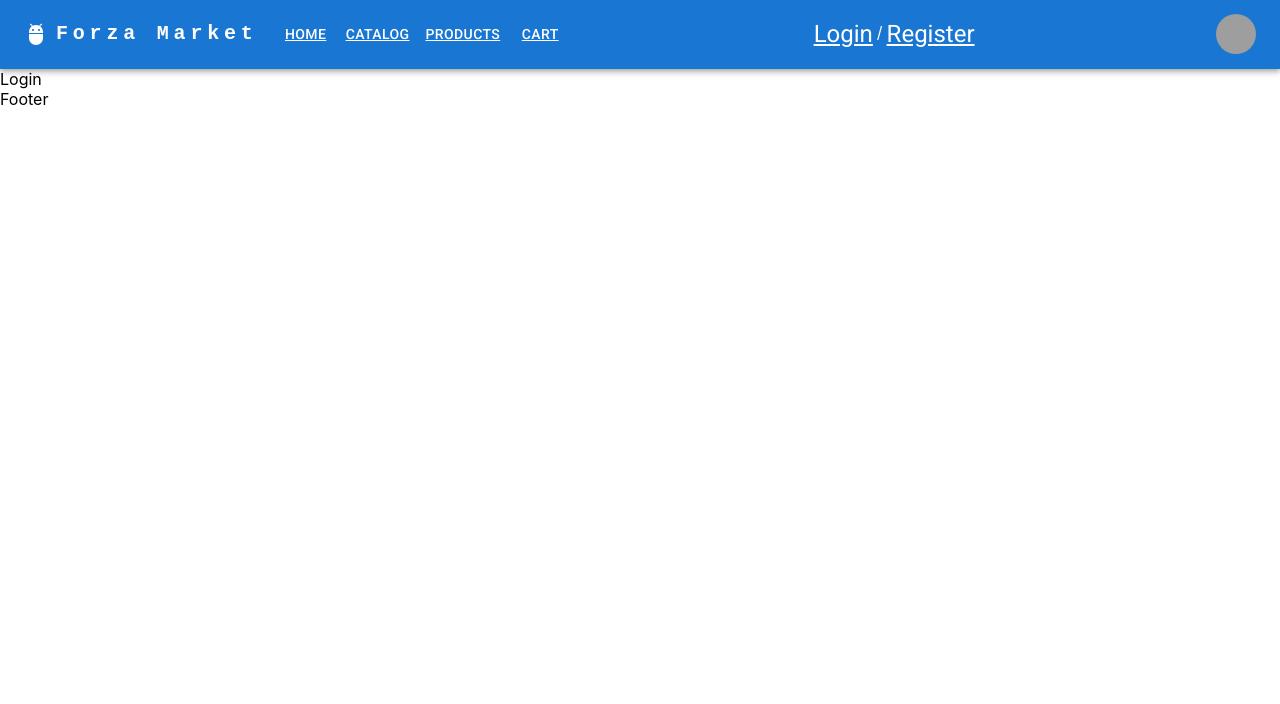
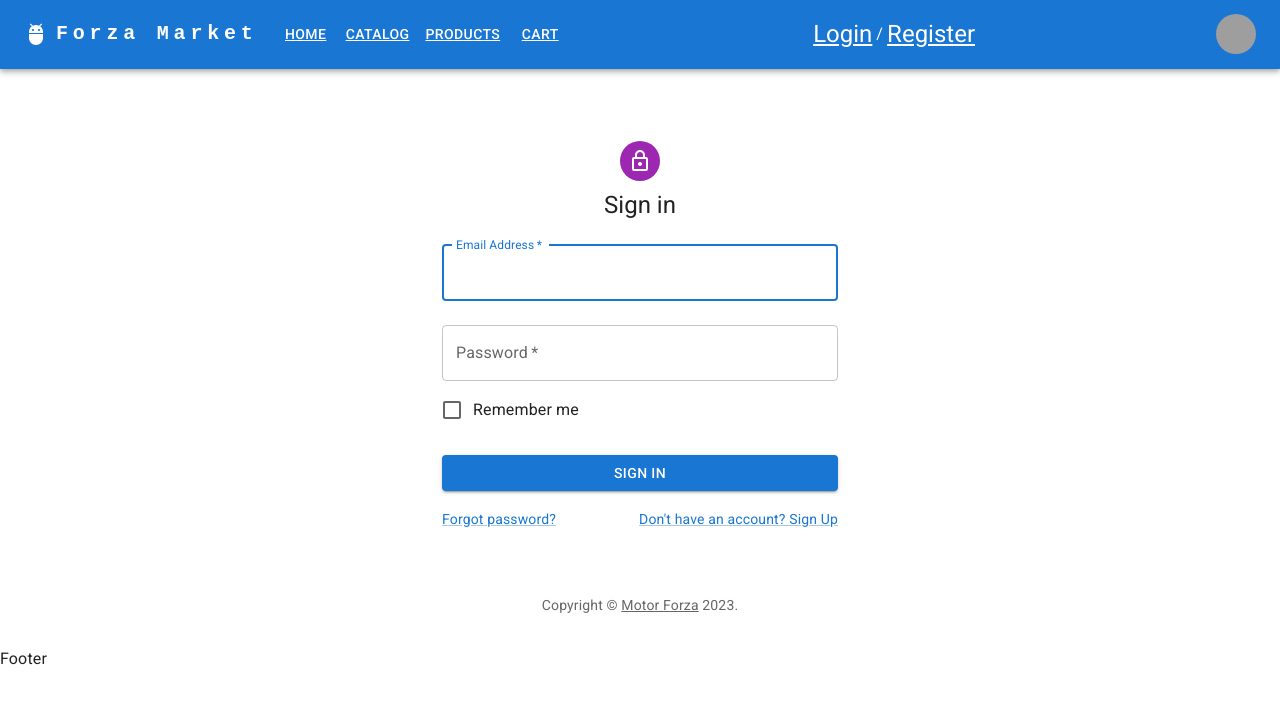
Before and after one commit to feridHelali/forza-moto, a React (Vite) app in the folder app/: page /login in a window 1280 px wide. Shown: the top 704 px of the page. Built offline with nearby package versions, Linux system fonts and the light colour scheme; grey boxes are pictures that could not be loaded.

Commit message:
scaffold login and register form

```diff
--- a/app/src/components/user/Login.jsx
+++ b/app/src/components/user/Login.jsx
@@ -1,10 +1,111 @@
+import Avatar from '@mui/material/Avatar';
+import Button from '@mui/material/Button';
+import CssBaseline from '@mui/material/CssBaseline';
+import TextField from '@mui/material/TextField';
+import FormControlLabel from '@mui/material/FormControlLabel';
+import Checkbox from '@mui/material/Checkbox';
+import Link from '@mui/material/Link';
+import Grid from '@mui/material/Grid';
+import Box from '@mui/material/Box';
+import LockOutlinedIcon from '@mui/icons-material/LockOutlined';
+import Typography from '@mui/material/Typography';
+import Container from '@mui/material/Container';
+import { createTheme, ThemeProvider } from '@mui/material/styles';
 
-function Login() {
+function Copyright(props) {
   return (
-    <div>Login</div>
-  )
+    <Typography variant="body2" color="text.secondary" align="center" {...props}>
+      {'Copyright © '}
+      <Link color="inherit" href="#">
+        Motor Forza
+      </Link>{' '}
+      {new Date().getFullYear()}
+      {'.'}
+    </Typography>
+  );
 }
 
-export default Login
+// TODO remove, this demo shouldn't need to reset the theme.
 
-//TODO: to implement Login (urgent)
+const defaultTheme = createTheme();
+
+export default function Login() {
+  const handleSubmit = (event) => {
+    event.preventDefault();
+    const data = new FormData(event.currentTarget);
+    console.log({
+      email: data.get('email'),
+      password: data.get('password'),
+    });
+  };
+
+  return (
+    <ThemeProvider theme={defaultTheme}>
+      <Container component="main" maxWidth="xs">
+        <CssBaseline />
+        <Box
+          sx={{
+            marginTop: 8,
+            display: 'flex',
+            flexDirection: 'column',
+            alignItems: 'center',
+          }}
+        >
+          <Avatar sx={{ m: 1, bgcolor: 'secondary.main' }}>
+            <LockOutlinedIcon />
+          </Avatar>
+          <Typography component="h1" variant="h5">
+            Sign in
+          </Typography>
+          <Box component="form" onSubmit={handleSubmit} noValidate sx={{ mt: 1 }}>
+            <TextField
+              margin="normal"
+              required
+              fullWidth
+              id="email"
+              label="Email Address"
+              name="email"
+              autoComplete="email"
+              autoFocus
+            />
+            <TextField
+              margin="normal"
+              required
+              fullWidth
+              name="password"
+              label="Password"
+              type="password"
+              id="password"
+              autoComplete="current-password"
+            />
+            <FormControlLabel
+              control={<Checkbox value="remember" color="primary" />}
+              label="Remember me"
+            />
+            <Button
+              type="submit"
+              fullWidth
+              variant="contained"
+              sx={{ mt: 3, mb: 2 }}
+            >
+              Sign In
+            </Button>
+            <Grid container>
+              <Grid item xs>
+                <Link href="#" variant="body2">
+                  Forgot password?
+                </Link>
+              </Grid>
+              <Grid item>
+                <Link href="/register" variant="body2">
+                  {"Don't have an account? Sign Up"}
+                </Link>
+              </Grid>
+            </Grid>
+          </Box>
+        </Box>
+        <Copyright sx={{ mt: 8, mb: 4 }} />
+      </Container>
+    </ThemeProvider>
+  );
+}
--- a/app/src/components/user/RegisterForm.jsx
+++ b/app/src/components/user/RegisterForm.jsx
@@ -1,10 +1,109 @@
+import Avatar from '@mui/material/Avatar';
+import Button from '@mui/material/Button';
+import CssBaseline from '@mui/material/CssBaseline';
+import TextField from '@mui/material/TextField';
+import FormControlLabel from '@mui/material/FormControlLabel';
+import Checkbox from '@mui/material/Checkbox';
+import Link from '@mui/material/Link';
+import Grid from '@mui/material/Grid';
+import Box from '@mui/material/Box';
+import LockOutlinedIcon from '@mui/icons-material/LockOutlined';
+import Typography from '@mui/material/Typography';
+import Container from '@mui/material/Container';
+import { createTheme, ThemeProvider } from '@mui/material/styles';
 
-function RegisterForm() {
+function Copyright(props) {
   return (
-    <div>RegisterForm</div>
-  )
+    <Typography variant="body2" color="text.secondary" align="center" {...props}>
+      {'Copyright © '}
+      <Link color="inherit" href="#">
+        Motor Forza
+      </Link>{' '}
+      {new Date().getFullYear()}
+      {'.'}
+    </Typography>
+  );
 }
 
-export default RegisterForm
+// TODO remove, this demo shouldn't need to reset the theme.
 
-//TODO: to implement RegisterForm (urgent)
+const defaultTheme = createTheme();
+
+export default function RegisterForm() {
+  const handleSubmit = (event) => {
+    event.preventDefault();
+    const data = new FormData(event.currentTarget);
+    console.log({
+      email: data.get('email'),
+      password: data.get('password'),
+    });
+  };
+
+  return (
+    <ThemeProvider theme={defaultTheme}>
+      <Container component="main" maxWidth="xs">
+        <CssBaseline />
+        <Box
+          sx={{
+            marginTop: 8,
+            display: 'flex',
+            flexDirection: 'column',
+            alignItems: 'center',
+          }}
+        >
+
+          <Typography component="h1" variant="h5">
+            Register
+          </Typography>
+          <Box component="form" onSubmit={handleSubmit} noValidate sx={{ mt: 1 }}>
+            <TextField
+              margin="normal"
+              required
+              fullWidth
+              id="email"
+              label="Email Address"
+              name="email"
+              autoComplete="email"
+              autoFocus
+            />
+            <TextField
+              margin="normal"
+              required
+              fullWidth
+              name="password"
+              label="Password"
+              type="password"
+              id="password"
+              autoComplete="current-password"
+            />
+            <FormControlLabel
+              control={<Checkbox value="remember" color="primary" />}
+              label="Remember me"
+            />
+            <Button
+              type="submit"
+              fullWidth
+              variant="contained"
+              sx={{ mt: 3, mb: 2 }}
+            >
+              Sign In
+            </Button>
+            <Grid container>
+              <Grid item xs>
+                <Link href="#" variant="body2">
+                  Forgot password?
+                </Link>
+              </Grid>
+              <Grid item>
+                <Link href="/register" variant="body2">
+                  {"Don't have an account? Sign Up"}
+                </Link>
+              </Grid>
+            </Grid>
+          </Box>
+        </Box>
+        <Copyright sx={{ mt: 8, mb: 4 }} />
+      </Container>
+    </ThemeProvider>
+  );
+}
```
